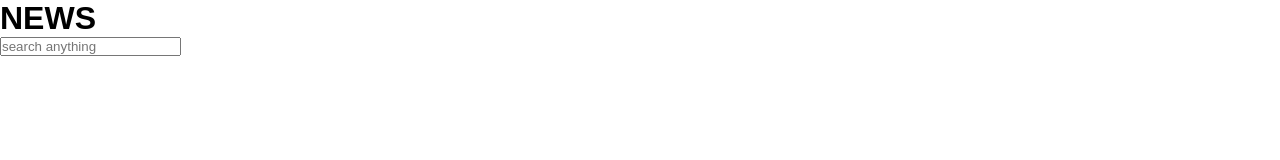
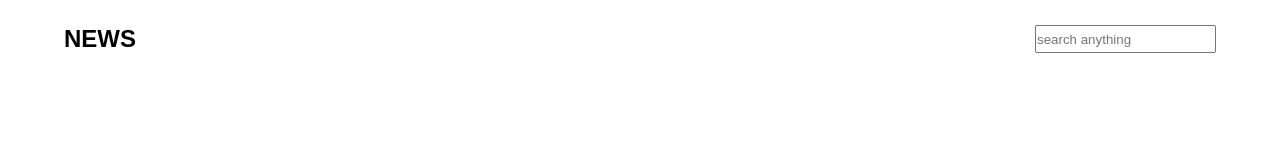
Before and after one commit to ashmita310/demo, a plain HTML site: page index.html in a window 1280 px wide. Drawn offline with Linux system fonts and the light colour scheme.

Commit message:
fixed navbar

```diff
--- a/index.html
+++ b/index.html
@@ -8,16 +8,16 @@
     <link rel="stylesheet" type="text/css" href="style.css" />
 </head>
 <body>
-    <header>
-        <div class="Navbar">
+    <nav class="navbar">
+        <div class="logo">
             <h1>NEWS</h1>
         </div>
         <div class="nav-search">
-            <input placeholder="search anything">
+            <input placeholder="search anything" />
             <div class="search-icon">
                 <i class="fa-solid fa-magnifying-glass"></i>
             </div>
         </div>
-    </header>
+    </nav>
 </body>
 </html>
--- a/style.css
+++ b/style.css
@@ -4,11 +4,10 @@
   box-sizing: border-box;
   font-family: sans-serif;
 }
-.header{
+.navbar{
   display: flex;
-}
-
-.navbar{
+  justify-content: space-between;
+  padding: 25px 5%;
   height: 1400;
   width: 139;
 }
```
